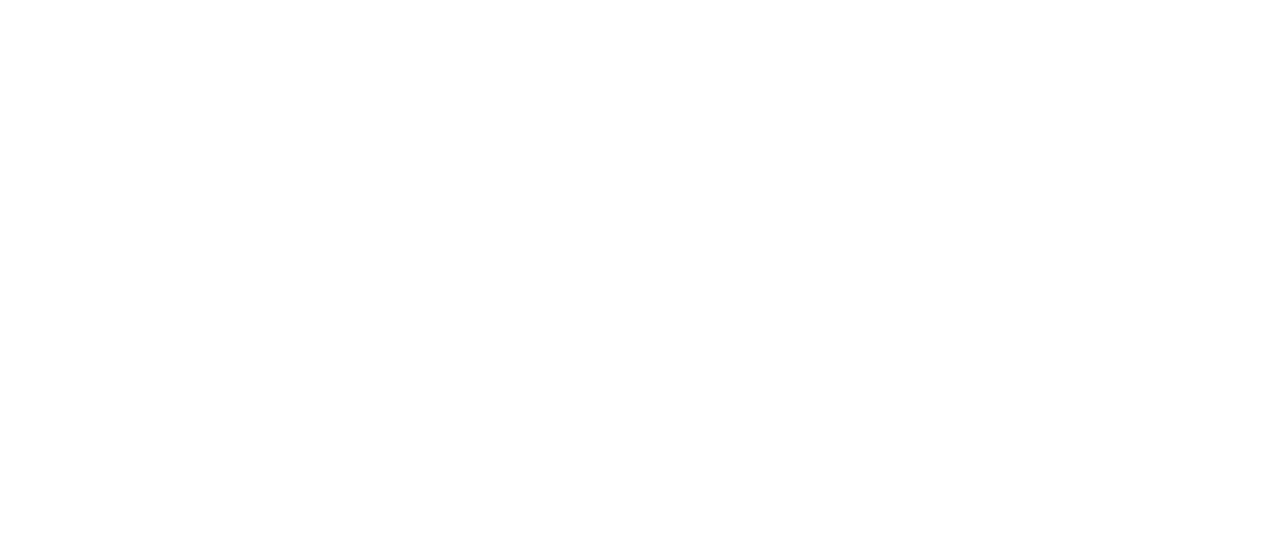
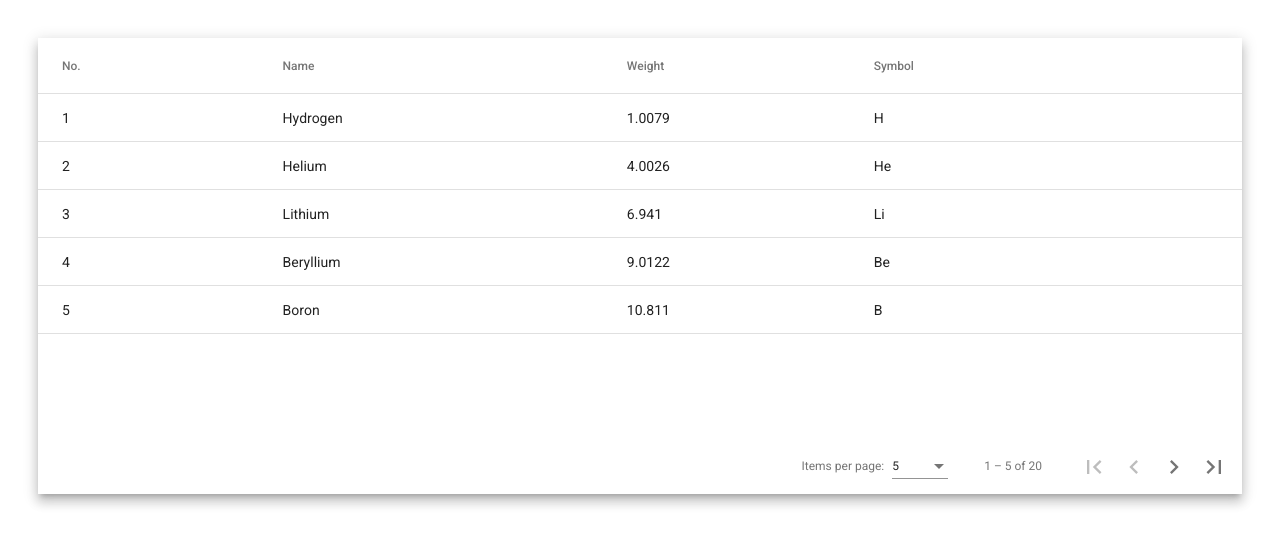
Before and after one commit to marioajuez/basica, an Angular app: page /prueba in a window 1280 px wide. Before the commit this address led to /. Shown: the top 546 px of the page. Built offline with nearby package versions, Linux system fonts and the light colour scheme.

Commit message:
se implemento paginador en la tabla

```diff
--- a/src/app/app-routing.module.ts
+++ b/src/app/app-routing.module.ts
@@ -18,7 +18,13 @@
     path: 'home',
     loadChildren: () => import('./home/home.module').then(m => m.HomeModule),
     // canActivate: [AuthGuard]
+  },
+  {
+    path: "prueba",
+    loadChildren: () => import('./prueba/prueba.module').then(m => m.PruebaModule),
   }
+
+
 ];
 
 @NgModule({
--- a/src/app/home/home.component.html
+++ b/src/app/home/home.component.html
@@ -6,25 +6,19 @@
           <mat-expansion-panel [expanded]="true">
 
             <mat-expansion-panel-header [collapsedHeight]="'auto'" [expandedHeight]="'auto'">
-
               <div class="header-flex">
-
                 <div class="content-header">
                   <h5 style="margin: 0;">Date return membership</h5>
-              <h5 style="margin-bottom: 0; color: red;">{{ dateReturnInvest.date | date : "dd/MM/yyyy" }} en {{ dateReturnInvest.day }} days </h5>
-              <!-- <h5 style="margin: 0; padding: 0;">{{ dateReturnInvest.day}}</h5> -->
-
+                  <h5 style="margin-bottom: 0; color: red;">{{ dateReturnInvest.date | date : "dd/MM/yyyy" }} in {{ dateReturnInvest.day }} days </h5>
                 </div>
                 <div class="content-header">
                   <h5 style="margin: 0;">Membership Rewards 3x</h5>
                   <h5>{{membership3X | number:'1.2'}}</h5>
-
                 </div>
                 <div class="content-header">
                   <h5 style="margin: 0;">Recompense Final</h5>
                   <h5>{{ recompenseFinal | number:'1.2'}}</h5>
                 </div>
-
               </div>
           </mat-expansion-panel-header>
 
@@ -86,7 +80,7 @@
 
             <mat-form-field appearance="fill">
               <mat-label>¿Rebuy?</mat-label>
-          <mat-select [value]="optionRebuy" name ="optionRebuy" [(ngModel)]="optionRebuy">
+              <mat-select [value]="optionRebuy"   [disabled] ="f.form.invalid" name ="optionRebuy" [(ngModel)]="optionRebuy">
                 <mat-option value ="default">{{ 'select option' | titlecase }}</mat-option>
                 <mat-option (click)="rebuyAlways()" value = "always" >{{ 'always' | titlecase }}</mat-option>
                 <mat-option (click)="rebuyNever()" value = "never" >{{ 'never'| titlecase}}</mat-option>
@@ -109,12 +103,15 @@
     </form>
     </div>
 
-<div class=" mat-elevation-z8 example-container">
+<div style="box-shadow: 0px 5px 5px -3px rgb(0 0 0 / 20%), 0px 8px 10px 1px rgb(0 0 0 / 14%), 0px 3px 14px 2px rgb(0 0 0 / 12%);">
+    <div class="mat-elevation-z8 example-container">
     <table  mat-table [dataSource]="dataSource">
 
       <tr mat-header-row *matHeaderRowDef="displayedColumns;"></tr>
       <tr mat-row  *matRowDef="let row; columns: displayedColumns;" [class.hide] = "!f.form.valid"></tr>
       <tr mat-footer-row *matFooterRowDef="['disclaimer']" [class.hide]="dataSource.filteredData.length != 0"></tr>
+      <!-- <tr mat-footer-row *matFooterRowDef="['paginator']"></tr> -->
+
       <!-- <tr mat-row *matRowDef="let row; columns: displayedColumns;" [ngClass]="{'make': row.dailyRewards >= 50}"></tr> -->
 
               <ng-container matColumnDef="#">
@@ -172,6 +169,8 @@
                   No data matching the filter
                 </td>
               </ng-container>
-
     </table>
     </div>
+
+  <mat-paginator [pageSize] ="25" [pageSizeOptions]="[10, 25, 50, 100]" showFirstLastButtons></mat-paginator>
+</div>
--- a/src/app/home/home.component.scss
+++ b/src/app/home/home.component.scss
@@ -5,6 +5,7 @@
 
 table, mat-table{
     width: 100%;
+    // box-shadow: none;
 }
 .mat-header-cell{
     background-color: #3f51b5;
@@ -209,3 +210,7 @@
 .mat-expansion-panel-header{
   -webkit-tap-highlight-color: rgba(0, 0, 0, 0);
 }
+
+.mat-elevation-z8 {
+    box-shadow: none;
+}
--- a/src/app/home/home.component.ts
+++ b/src/app/home/home.component.ts
@@ -1,6 +1,7 @@
 
 import {Component,OnInit,ViewChild} from '@angular/core';
 import { FormGroup, FormControl, NgForm } from '@angular/forms';
+import { MatPaginator } from '@angular/material/paginator';
 import { MatTable, MatTableDataSource } from '@angular/material/table';
 
 interface dataTable{
@@ -23,11 +24,12 @@
 export class HomeComponent implements OnInit {
 
   @ViewChild('f', { static: true }) ngForm: NgForm;
+  @ViewChild(MatPaginator) paginator: MatPaginator;
+
   userData = {
     date: new Date(),
     membership: '300',
   };
-
 
   listFilter = [
     { name:'-- no filters --', value: "all"},
@@ -65,6 +67,11 @@
     this.dataSource.data = this.table;
     this.dataSource.filterPredicate = this.createFilter();
   }
+
+  ngAfterViewInit() {
+    this.dataSource.paginator = this.paginator;
+  }
+
 
   ngOnInit() {
     this.returnInvestmentDate();
--- /dev/null
+++ b/src/app/prueba/prueba.component.html
@@ -0,0 +1,42 @@
+<div style="box-shadow: 0px 5px 5px -3px rgb(0 0 0 / 20%), 0px 8px 10px 1px rgb(0 0 0 / 14%), 0px 3px 14px 2px rgb(0 0 0 / 12%);">
+<div class="mat-elevation-z8 example-container" style="box-shadow: none;">
+    <table mat-table [dataSource]="dataSource" style="">
+
+      <!-- Position Column -->
+      <ng-container matColumnDef="position">
+        <th mat-header-cell *matHeaderCellDef> No. </th>
+        <td mat-cell *matCellDef="let element"> {{element.position}} </td>
+      </ng-container>
+
+      <!-- Name Column -->
+      <ng-container matColumnDef="name">
+        <th mat-header-cell *matHeaderCellDef> Name </th>
+        <td mat-cell *matCellDef="let element"> {{element.name}} </td>
+      </ng-container>
+
+      <!-- Weight Column -->
+      <ng-container matColumnDef="weight">
+        <th mat-header-cell *matHeaderCellDef> Weight </th>
+        <td mat-cell *matCellDef="let element"> {{element.weight}} </td>
+      </ng-container>
+
+      <!-- Symbol Column -->
+      <ng-container matColumnDef="symbol">
+        <th mat-header-cell *matHeaderCellDef> Symbol </th>
+        <td mat-cell *matCellDef="let element"> {{element.symbol}} </td>
+      </ng-container>
+
+
+      <!-- <tr mat-footer-row *matFooterRowDef="['paginator']"></tr>
+      <ng-container matColumnDef="paginator" >
+               <td mat-footer-cell *matFooterCellDef colspan="12" >
+               </td >
+    </ng-container> -->
+
+      <tr mat-header-row *matHeaderRowDef="displayedColumns"></tr>
+      <tr mat-row *matRowDef="let row; columns: displayedColumns;"></tr>
+    </table>
+  </div>
+  <mat-paginator [pageSizeOptions]="[5, 10, 20]" showFirstLastButtons></mat-paginator>
+
+</div>
--- /dev/null
+++ b/src/app/prueba/prueba.component.scss
@@ -0,0 +1,14 @@
+table, mat-table{
+    width: 100%;
+}
+
+.example-container {
+    height: 400px;
+    width: auto;
+    max-width: 100%;
+    overflow: auto;
+    position: relative;
+  }
+.mat-elevation-z8{
+    overflow: auto;
+}
--- /dev/null
+++ b/src/app/prueba/prueba.component.ts
@@ -0,0 +1,51 @@
+import { Component, OnInit, ViewChild } from '@angular/core';
+import { MatPaginator } from '@angular/material/paginator';
+import { MatTableDataSource } from '@angular/material/table';
+
+
+const ELEMENT_DATA: any[] = [
+  {position: 1, name: 'Hydrogen', weight: 1.0079, symbol: 'H'},
+  {position: 2, name: 'Helium', weight: 4.0026, symbol: 'He'},
+  {position: 3, name: 'Lithium', weight: 6.941, symbol: 'Li'},
+  {position: 4, name: 'Beryllium', weight: 9.0122, symbol: 'Be'},
+  {position: 5, name: 'Boron', weight: 10.811, symbol: 'B'},
+  {position: 6, name: 'Carbon', weight: 12.0107, symbol: 'C'},
+  {position: 7, name: 'Nitrogen', weight: 14.0067, symbol: 'N'},
+  {position: 8, name: 'Oxygen', weight: 15.9994, symbol: 'O'},
+  {position: 9, name: 'Fluorine', weight: 18.9984, symbol: 'F'},
+  {position: 10, name: 'Neon', weight: 20.1797, symbol: 'Ne'},
+  {position: 11, name: 'Sodium', weight: 22.9897, symbol: 'Na'},
+  {position: 12, name: 'Magnesium', weight: 24.305, symbol: 'Mg'},
+  {position: 13, name: 'Aluminum', weight: 26.9815, symbol: 'Al'},
+  {position: 14, name: 'Silicon', weight: 28.0855, symbol: 'Si'},
+  {position: 15, name: 'Phosphorus', weight: 30.9738, symbol: 'P'},
+  {position: 16, name: 'Sulfur', weight: 32.065, symbol: 'S'},
+  {position: 17, name: 'Chlorine', weight: 35.453, symbol: 'Cl'},
+  {position: 18, name: 'Argon', weight: 39.948, symbol: 'Ar'},
+  {position: 19, name: 'Potassium', weight: 39.0983, symbol: 'K'},
+  {position: 20, name: 'Calcium', weight: 40.078, symbol: 'Ca'},
+];
+
+@Component({
+  selector: 'app-prueba',
+  templateUrl: './prueba.component.html',
+  styleUrls: ['./prueba.component.scss']
+})
+export class PruebaComponent implements OnInit {
+
+  constructor() { }
+
+  displayedColumns: string[] = ['position', 'name', 'weight', 'symbol'];
+  dataSource = new MatTableDataSource<any>(ELEMENT_DATA);
+
+  @ViewChild(MatPaginator) paginator: MatPaginator;
+
+  ngAfterViewInit() {
+    this.dataSource.paginator = this.paginator;
+  }
+
+
+  ngOnInit(): void {
+  }
+
+}
```
Also changed, not shown: src/app/prueba/prueba-routing.module.ts (added, +17 -0 lines), src/app/prueba/prueba.module.ts (added, +24 -0 lines), 1 other file (tests, documents, lock files or other folders). Lines whose indentation alone changed are shown as unchanged.
